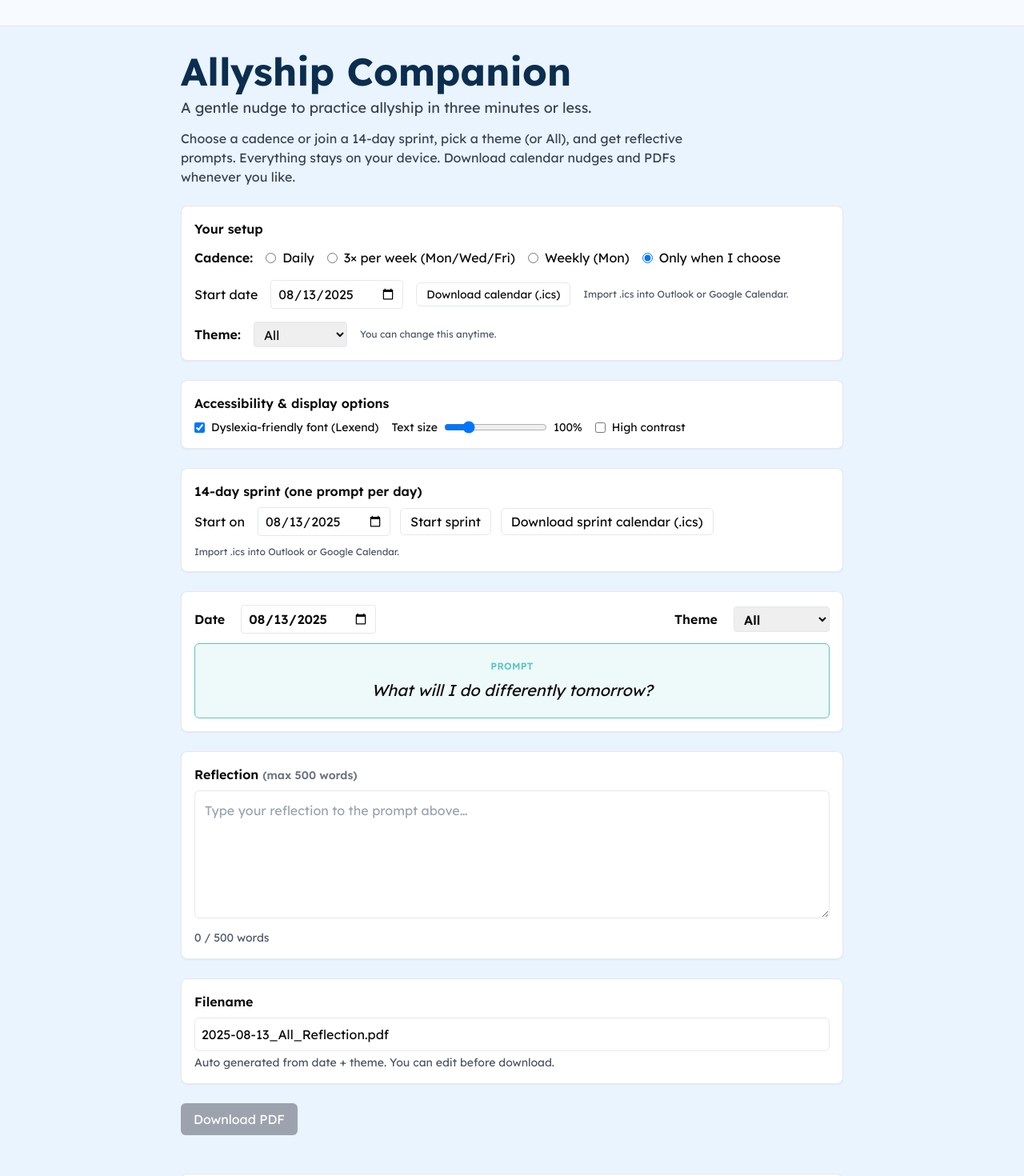
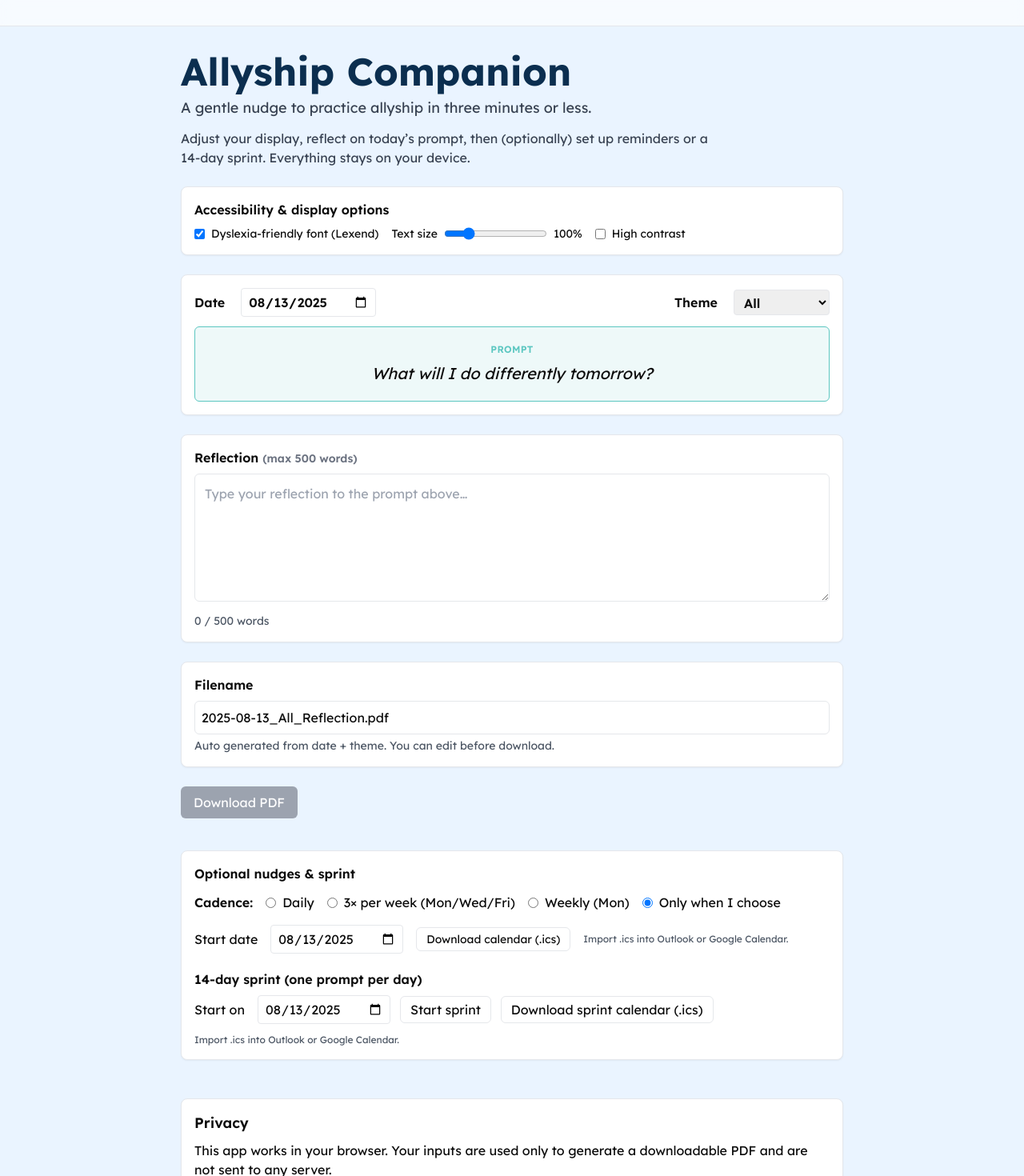
Before and after one commit to Brendals23/allyship-companion, a Next.js app: page / in a window 1280 px wide. Shown: the top 1470 px of the page at 80% size. Built offline with nearby package versions, Linux system fonts and the light colour scheme; what @react-pdf/renderer would draw is missing.

Commit message:
Update page.js

```diff
--- a/app/page.js
+++ b/app/page.js
@@ -26,32 +26,31 @@ function addDays(dateISO, n) {
   return formatDateISO(d);
 }
 
-// ---------- page ----------
 export default function Home() {
   // display prefs (local only)
-  const [contrast, setContrast] = useState('normal');
-  const [fontSize, setFontSize] = useState(1);
+  const [contrast, setContrast] = useState('normal'); // 'normal' | 'high'
+  const [fontSize, setFontSize] = useState(1);        // 1 = 100%
   const [useLexend, setUseLexend] = useState(true);
 
   // core state
   const today = useMemo(() => formatDateISO(new Date()), []);
   const [date, setDate] = useState(today);
-  const [theme, setTheme] = useState('All');               // theme picker
-  const [cadence, setCadence] = useState('self');          // daily | 3x | weekly | self
-  const [cadenceStart, setCadenceStart] = useState(today); // when nudges start
+  const [theme, setTheme] = useState('All');
   const [prompt, setPrompt] = useState('');
   const [reflection, setReflection] = useState('');
   const [filename, setFilename] = useState('');
 
-  // sprint state
+  // cadence + sprint
+  const [cadence, setCadence] = useState('self');          // daily | 3x | weekly | self
+  const [cadenceStart, setCadenceStart] = useState(today); // nudges start date
   const [sprintActive, setSprintActive] = useState(false);
   const [sprintStart, setSprintStart] = useState(today);
   const SPRINT_DAYS = 14;
 
-  // local history to power sprint wrap-up (stored on device)
-  const [history, setHistory] = useState([]); // {date, theme, prompt, reflection, words}
+  // local history (for wrap-up PDF)
+  const [history, setHistory] = useState([]);
 
-  // load prefs + history on first mount
+  // load prefs + history
   useEffect(() => {
     try {
       const saved = JSON.parse(localStorage.getItem('ac_prefs') || '{}');
@@ -76,18 +75,20 @@ export default function Home() {
   // persist prefs + apply display settings
   useEffect(() => {
     try {
-      localStorage.setItem('ac_prefs', JSON.stringify({
-        contrast, fontSize, useLexend, theme, cadence, cadenceStart
-      }));
+      localStorage.setItem(
+        'ac_prefs',
+        JSON.stringify({ contrast, fontSize, useLexend, theme, cadence, cadenceStart })
+      );
     } catch {}
+    // The line below powers High contrast via CSS (see globals.css section)
     document.documentElement.setAttribute('data-contrast', contrast === 'high' ? 'high' : 'normal');
-    document.documentElement.style.fontSize = (fontSize * 100) + '%';
+    document.documentElement.style.fontSize = `${fontSize * 100}%`;
     document.body.style.fontFamily = useLexend
       ? 'Lexend, system-ui, -apple-system, Segoe UI, Roboto, Helvetica, Arial'
       : 'system-ui, -apple-system, Segoe UI, Roboto, Helvetica, Arial';
   }, [contrast, fontSize, useLexend, theme, cadence, cadenceStart]);
 
-  // pick a prompt from the selected theme pool (stable per date)
+  // pick prompt from theme pool (stable per date)
   useEffect(() => {
     const pool = THEME_MAP[theme] || PROMPTS;
     const seed = Array.from(date).reduce((acc, ch) => acc + ch.charCodeAt(0), 0);
@@ -95,22 +96,20 @@ export default function Home() {
     setPrompt(pool[idx]);
   }, [date, theme]);
 
-  // filename from date + theme
+  // filename
   useEffect(() => {
     const safeTheme = (theme || 'Reflection').replace(/\s+/g, '_');
     setFilename(`${date}_${safeTheme}_Reflection.pdf`);
   }, [date, theme]);
 
-  // PWA worker (safe to ignore if not present)
   useEffect(() => {
     if ('serviceWorker' in navigator) {
       navigator.serviceWorker.register('/sw.js').catch(() => {});
     }
   }, []);
 
-  // save current day entry locally + download single-day PDF
+  // save entry + download single-day PDF
   async function handleDownload() {
-    // save to history (local only)
     const entry = {
       date,
       theme,
@@ -123,7 +122,6 @@ export default function Home() {
     setHistory(updated);
     try { localStorage.setItem('ac_history', JSON.stringify(updated)); } catch {}
 
-    // generate the PDF
     const doc = <ReflectionPDF date={date} prompt={prompt} reflection={reflection} theme={theme} />;
     const blob = await pdf(doc).toBlob();
     const url = URL.createObjectURL(blob);
@@ -147,7 +145,7 @@ export default function Home() {
   const sprintDay = sprintActive ? Math.min(SPRINT_DAYS, Math.max(1, daysBetween(sprintStart, date) + 1)) : null;
   const sprintOver = sprintActive && daysBetween(sprintStart, date) >= SPRINT_DAYS;
 
-  // ---------- calendar (.ics) helpers ----------
+  // -------- calendar (.ics) helpers --------
   function icsHeader() {
     return [
       'BEGIN:VCALENDAR',
@@ -167,7 +165,7 @@ export default function Home() {
     URL.revokeObjectURL(url);
   }
 
-  // cadence ICS (RRULE)
+  // cadence ICS
   function downloadCadenceICS() {
     const dt = fmtDate(cadenceStart);
     let rrule = '';
@@ -185,7 +183,7 @@ export default function Home() {
     downloadICS('allyship-cadence.ics', vev);
   }
 
-  // sprint ICS: 14 all-day events
+  // sprint ICS
   function downloadSprintICS() {
     const events = [];
     for (let i = 0; i < SPRINT_DAYS; i++) {
@@ -201,7 +199,7 @@ export default function Home() {
     downloadICS('allyship-sprint-14d.ics', events);
   }
 
-  // sprint wrap-up PDF (compiles entries saved during sprint window)
+  // sprint wrap-up PDF
   async function handleSprintWrapPDF() {
     const start = sprintStart;
     const end = addDays(start, SPRINT_DAYS - 1);
@@ -223,7 +221,7 @@ export default function Home() {
 
   return (
     <main className="min-h-screen">
-      {/* header (no logo/nav) */}
+      {/* Header placeholder (no logo) */}
       <header className="w-full border-b border-gray-200 bg-white/60 backdrop-blur sticky top-0 z-10">
         <div className="mx-auto container px-4 py-4">
           <span className="sr-only">Allyship Companion</span>
@@ -231,69 +229,15 @@ export default function Home() {
       </header>
 
       <section className="mx-auto container px-4 py-8">
-        {/* title + intro */}
+        {/* Title + intro */}
         <h1 className="text-4xl md:text-5xl font-extrabold text-navyDeep mb-2">Allyship Companion</h1>
         <p className="text-lg text-gray-700 mb-3">A gentle nudge to practice allyship in three minutes or less.</p>
         <p className="text-gray-700 mb-6 max-w-2xl">
-          Choose a cadence or join a 14-day sprint, pick a theme (or All), and get reflective prompts.
-          Everything stays on your device. Download calendar nudges and PDFs whenever you like.
+          Adjust your display, reflect on today’s prompt, then (optionally) set up reminders or a 14-day sprint.
+          Everything stays on your device.
         </p>
 
-        {/* setup: cadence + theme */}
-        <div className="mb-6 p-4 rounded-lg border bg-white shadow-sm">
-          <h2 className="font-semibold mb-3">Your setup</h2>
-          <div className="grid gap-4">
-            <div className="flex flex-wrap gap-4 items-center">
-              <span className="font-semibold">Cadence:</span>
-              <label className="flex items-center gap-2">
-                <input type="radio" name="cad" checked={cadence==='daily'} onChange={()=>setCadence('daily')} /> Daily
-              </label>
-              <label className="flex items-center gap-2">
-                <input type="radio" name="cad" checked={cadence==='3x'} onChange={()=>setCadence('3x')} /> 3× per week (Mon/Wed/Fri)
-              </label>
-              <label className="flex items-center gap-2">
-                <input type="radio" name="cad" checked={cadence==='weekly'} onChange={()=>setCadence('weekly')} /> Weekly (Mon)
-              </label>
-              <label className="flex items-center gap-2">
-                <input type="radio" name="cad" checked={cadence==='self'} onChange={()=>setCadence('self')} /> Only when I choose
-              </label>
-            </div>
-
-            <div className="flex flex-wrap gap-4 items-center">
-              <label className="flex items-center gap-2">Start date
-                <input
-                  type="date"
-                  className="ml-2 border rounded px-2 py-1"
-                  value={cadenceStart}
-                  onChange={e=>setCadenceStart(e.target.value)}
-                />
-              </label>
-              <button
-                onClick={downloadCadenceICS}
-                className="px-3 py-1 rounded-md border text-sm"
-                disabled={cadence==='self'}
-              >
-                Download {cadence==='daily' ? 'daily' : cadence==='3x' ? 'Mon/Wed/Fri' : cadence==='weekly' ? 'weekly' : ''} calendar (.ics)
-              </button>
-              <span className="text-xs text-gray-600">Import .ics into Outlook or Google Calendar.</span>
-            </div>
-
-            <div className="flex flex-wrap gap-4 items-center">
-              <label className="font-semibold">Theme:</label>
-              <select className="border rounded px-2 py-1" value={theme} onChange={e=>setTheme(e.target.value)}>
-                <option>All</option>
-                <option>Belonging</option>
-                <option>Bias</option>
-                <option>Visibility</option>
-                <option>Inclusion</option>
-                <option>Advocacy</option>
-              </select>
-              <span className="text-xs text-gray-600">You can change this anytime.</span>
-            </div>
-          </div>
-        </div>
-
-        {/* accessibility */}
+        {/* 1) Accessibility FIRST */}
         <div className="mb-6 p-4 rounded-lg border bg-white shadow-sm">
           <h2 className="font-semibold mb-2">Accessibility & display options</h2>
           <div className="flex flex-wrap gap-4 items-center text-sm">
@@ -313,34 +257,7 @@ export default function Home() {
           </div>
         </div>
 
-        {/* sprint controls */}
-        <div className="mb-6 p-4 rounded-lg border bg-white shadow-sm">
-          <h2 className="font-semibold mb-2">14-day sprint (one prompt per day)</h2>
-          {!sprintActive ? (
-            <div className="flex flex-wrap items-center gap-3">
-              <label className="flex items-center gap-2">Start on
-                <input type="date" className="ml-2 border rounded px-2 py-1" value={sprintStart} onChange={e=>setSprintStart(e.target.value)} />
-              </label>
-              <button onClick={handleStartSprint} className="px-3 py-1 rounded-md border">Start sprint</button>
-              <button onClick={downloadSprintICS} className="px-3 py-1 rounded-md border">Download sprint calendar (.ics)</button>
-              <span className="text-xs text-gray-600">Import .ics into Outlook or Google Calendar.</span>
-            </div>
-          ) : (
-            <div className="flex flex-wrap items-center gap-3">
-              <span className="inline-block rounded-md bg-white border px-3 py-1 shadow-sm">
-                Sprint active • Day {sprintOver ? SPRINT_DAYS : sprintDay} of {SPRINT_DAYS} (started {sprintStart})
-              </span>
-              <button onClick={sprintOver ? handleEndSprint : downloadSprintICS} className="px-3 py-1 rounded-md border">
-                {sprintOver ? 'End sprint' : 'Get calendar again'}
-              </button>
-              {sprintOver && (
-                <button onClick={handleSprintWrapPDF} className="px-3 py-1 rounded-md border">Download sprint wrap-up PDF</button>
-              )}
-            </div>
-          )}
-        </div>
-
-        {/* prompt + form */}
+        {/* 2) Prompt & Reflection */}
         <div className="grid gap-6">
           <div className="p-4 rounded-lg border bg-white shadow-sm">
             <div className="flex flex-col md:flex-row md:items-center justify-between gap-4 mb-3">
@@ -412,7 +329,59 @@ export default function Home() {
           </div>
         </div>
 
-        {/* privacy */}
+        {/* 3) Cadence & Sprint BELOW the reflection */}
+        <div className="mt-10 mb-6 p-4 rounded-lg border bg-white shadow-sm">
+          <h2 className="font-semibold mb-3">Optional nudges & sprint</h2>
+
+          {/* cadence */}
+          <div className="grid gap-4 mb-5">
+            <div className="flex flex-wrap gap-4 items-center">
+              <span className="font-semibold">Cadence:</span>
+              <label className="flex items-center gap-2"><input type="radio" name="cad" checked={cadence==='daily'} onChange={()=>setCadence('daily')} /> Daily</label>
+              <label className="flex items-center gap-2"><input type="radio" name="cad" checked={cadence==='3x'} onChange={()=>setCadence('3x')} /> 3× per week (Mon/Wed/Fri)</label>
+              <label className="flex items-center gap-2"><input type="radio" name="cad" checked={cadence==='weekly'} onChange={()=>setCadence('weekly')} /> Weekly (Mon)</label>
+              <label className="flex items-center gap-2"><input type="radio" name="cad" checked={cadence==='self'} onChange={()=>setCadence('self')} /> Only when I choose</label>
+            </div>
+            <div className="flex flex-wrap gap-4 items-center">
+              <label className="flex items-center gap-2">Start date
+                <input type="date" className="ml-2 border rounded px-2 py-1" value={cadenceStart} onChange={e=>setCadenceStart(e.target.value)} />
+              </label>
+              <button onClick={downloadCadenceICS} className="px-3 py-1 rounded-md border text-sm" disabled={cadence==='self'}>
+                Download {cadence==='daily' ? 'daily' : cadence==='3x' ? 'Mon/Wed/Fri' : cadence==='weekly' ? 'weekly' : ''} calendar (.ics)
+              </button>
+              <span className="text-xs text-gray-600">Import .ics into Outlook or Google Calendar.</span>
+            </div>
+          </div>
+
+          {/* sprint */}
+          <div>
+            <h3 className="font-semibold mb-2">14-day sprint (one prompt per day)</h3>
+            {!sprintActive ? (
+              <div className="flex flex-wrap items-center gap-3">
+                <label className="flex items-center gap-2">Start on
+                  <input type="date" className="ml-2 border rounded px-2 py-1" value={sprintStart} onChange={e=>setSprintStart(e.target.value)} />
+                </label>
+                <button onClick={handleStartSprint} className="px-3 py-1 rounded-md border">Start sprint</button>
+                <button onClick={downloadSprintICS} className="px-3 py-1 rounded-md border">Download sprint calendar (.ics)</button>
+                <span className="text-xs text-gray-600">Import .ics into Outlook or Google Calendar.</span>
+              </div>
+            ) : (
+              <div className="flex flex-wrap items-center gap-3">
+                <span className="inline-block rounded-md bg-white border px-3 py-1 shadow-sm">
+                  Sprint active • Day {sprintOver ? SPRINT_DAYS : sprintDay} of {SPRINT_DAYS} (started {sprintStart})
+                </span>
+                <button onClick={sprintOver ? handleEndSprint : downloadSprintICS} className="px-3 py-1 rounded-md border">
+                  {sprintOver ? 'End sprint' : 'Get calendar again'}
+                </button>
+                {sprintOver && (
+                  <button onClick={handleSprintWrapPDF} className="px-3 py-1 rounded-md border">Download sprint wrap-up PDF</button>
+                )}
+              </div>
+            )}
+          </div>
+        </div>
+
+        {/* Privacy */}
         <div className="mt-12 p-4 border rounded-lg bg-white shadow-sm">
           <h2 className="text-lg font-semibold mb-2">Privacy</h2>
           <p>This app works in your browser. Your inputs are used only to generate a downloadable PDF and are not sent to any server.</p>
```
